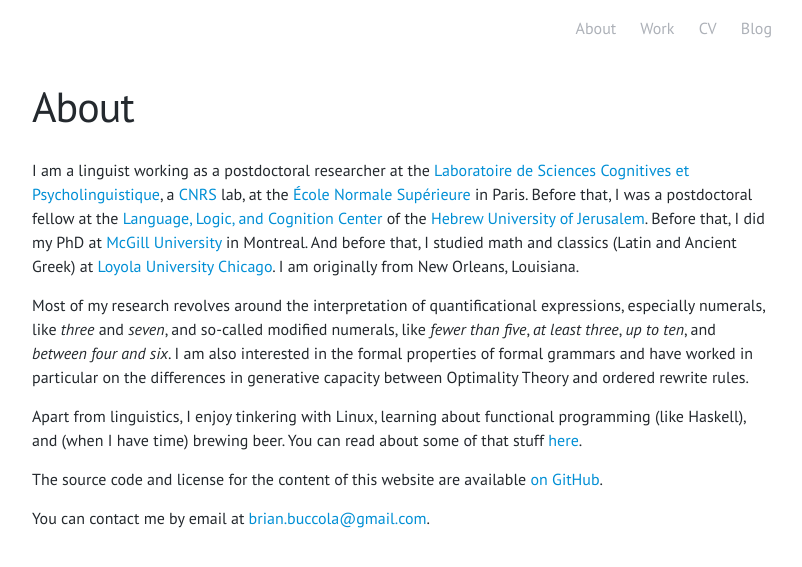
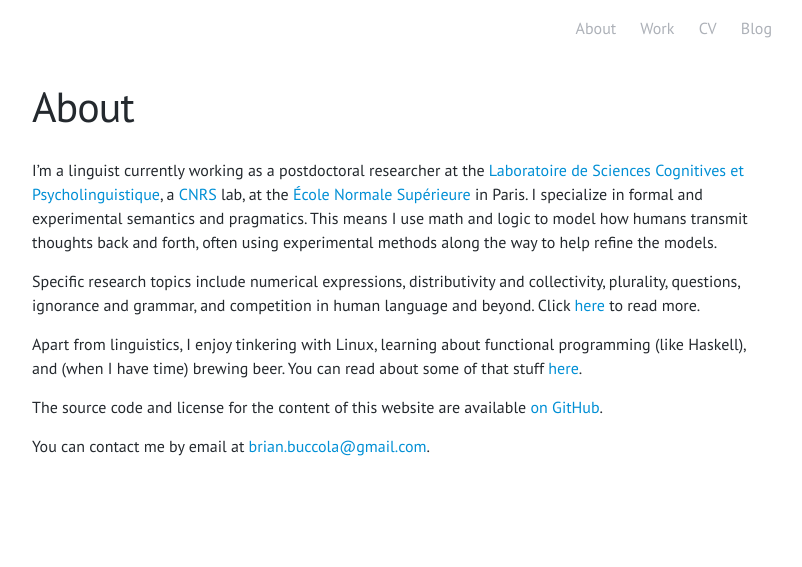
Before and after one commit to brianbuccola/brianbuccola.github.io, a Jekyll site: the page built from index.md, in a window 1280 px wide. Shown: the top 567 px of the page, without its empty margins (238-1040 px from the left). Built offline with Jekyll 4.4.1, drawn with Linux system fonts in a browser that asks for light colours; some web fonts are replaced.

Commit message:
Revise text

```diff
--- a/index.md
+++ b/index.md
@@ -3,36 +3,40 @@ layout: page
 title: About
 ---
 
-I am a linguist working as a postdoctoral researcher at the [Laboratoire de
-Sciences Cognitives et Psycholinguistique][lscp], a [CNRS][cnrs] lab, at the
-[École Normale Supérieure][ens] in Paris. Before that, I was a postdoctoral
-fellow at the [Language, Logic, and Cognition Center][llcc] of the [Hebrew
-University of Jerusalem][huji]. Before that, I did my PhD at [McGill
-University][mcgill] in Montreal. And before that, I studied math and classics
-(Latin and Ancient Greek) at [Loyola University Chicago][luc]. I am originally
-from New Orleans, Louisiana.
+I'm a linguist currently working
+as a postdoctoral researcher
+at the [Laboratoire de Sciences Cognitives et Psycholinguistique][lscp],
+a [CNRS][cnrs] lab,
+at the [École Normale Supérieure][ens] in Paris.
+I specialize in
+formal and experimental semantics and pragmatics.
+This means I use math and logic
+to model how humans
+transmit thoughts back and forth,
+often using experimental methods along the way
+to help refine the models.
 
 [lscp]: http://www.lscp.net/
 [cnrs]: http://www.cnrs.fr/
 [ens]: http://www.ens.fr/
-[llcc]: https://scholars.huji.ac.il/llcc
-[huji]: https://new.huji.ac.il/
-[mcgill]: https://www.mcgill.ca/
-[luc]: http://www.luc.edu/
 
-Most of my research revolves around the interpretation of quantificational
-expressions, especially numerals, like *three* and *seven*, and so-called
-modified numerals, like *fewer than five*, *at least three*, *up to ten*, and
-*between four and six*. I am also interested in the formal properties of formal
-grammars and have worked in particular on the differences in generative
-capacity between Optimality Theory and ordered rewrite rules.
+Specific research topics include
+numerical expressions,
+distributivity and collectivity,
+plurality,
+questions,
+ignorance and grammar,
+and competition in human language and beyond.
+Click [here](/work/) to read more.
 
-Apart from linguistics, I enjoy tinkering with Linux, learning about functional
-programming (like Haskell), and (when I have time) brewing beer. You can read
-about some of that stuff [here](/blog/).
+Apart from linguistics,
+I enjoy tinkering with Linux,
+learning about functional programming (like Haskell),
+and (when I have time) brewing beer.
+You can read about some of that stuff [here](/blog/).
 
-The source code and license for the content of this website are available [on
-GitHub][repo].
+The source code and license for the content of this website
+are available [on GitHub][repo].
 
 You can contact me by email at [brian.buccola@gmail.com][email].
 
```
